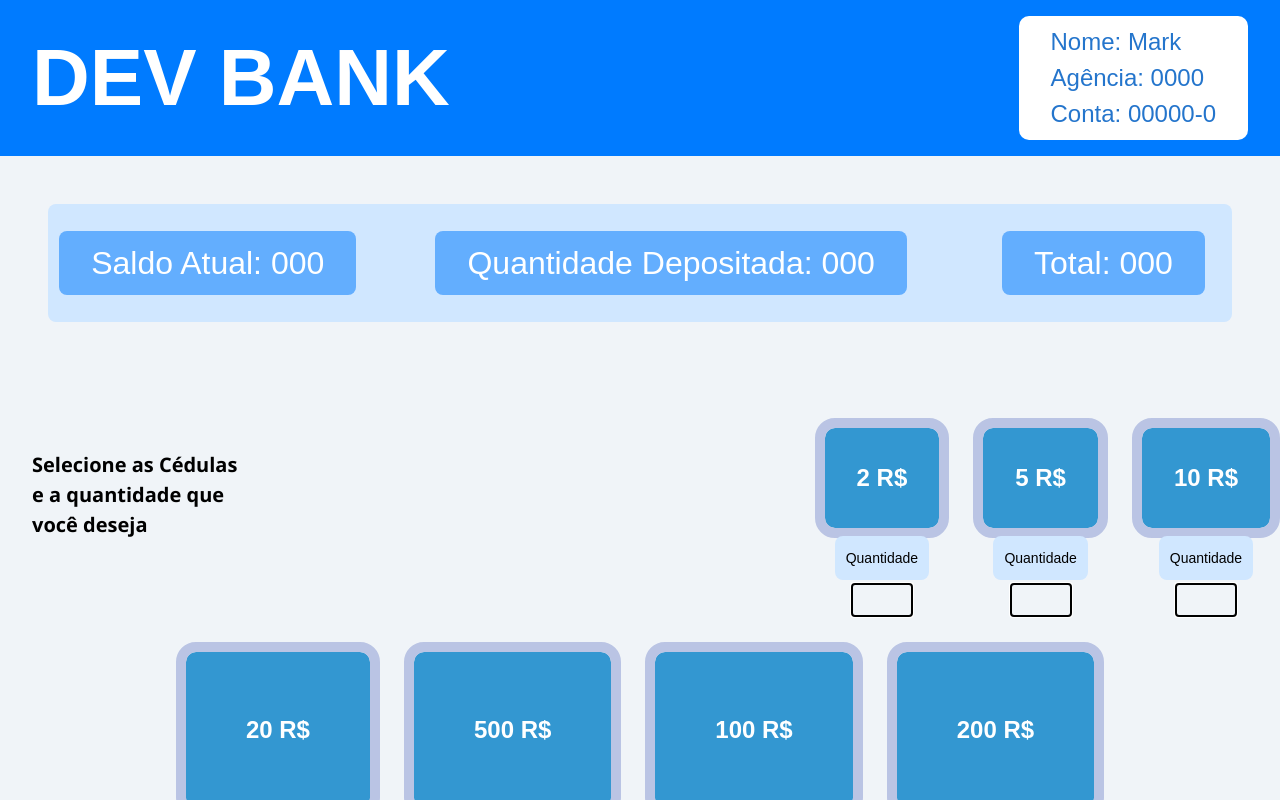
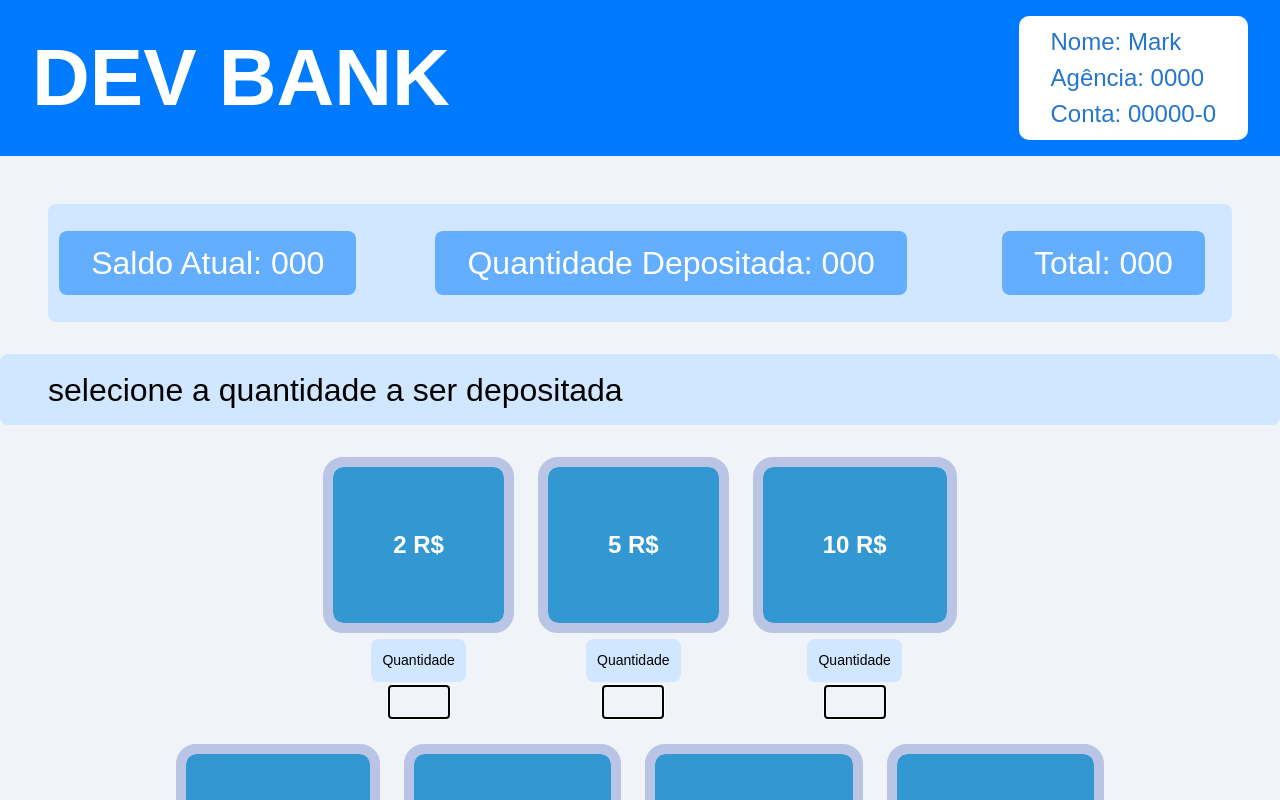
Before and after one commit to Maua-Dev/devbank_markthomaspedro_front, a React (Vite) app: page /deposit in a window 1280 px wide. Shown: the top 800 px of the page. Built offline with nearby package versions, Linux system fonts and the light colour scheme.

Commit message:
deposit_unfinished3.0

```diff
--- a/src/app/pages/deposit.tsx
+++ b/src/app/pages/deposit.tsx
@@ -9,13 +9,12 @@ const denominations = [
   { value: 50, label: "50 R$" },
   { value: 100, label: "100 R$" },
   { value: 200, label: "200 R$" },
-]
+];
 const Depositar = () => {
   const navigate = useNavigate();
   const [Quantity, SetQuantity] = useState<Record<number, number>>({});
   const SaldoAtual = 0;
   const Q2 = 0;
-
 
   return (
     <body>
@@ -23,36 +22,39 @@ const Depositar = () => {
         <div className="logo">DEV BANK</div>
         <div className="user-info">
           Nome: Mark <br />
-          Agência: 0000<br />
-          Conta: 00000-0<br />
+          Agência: 0000
+          <br />
+          Conta: 00000-0
+          <br />
         </div>
       </header>
-      <div className="main">
+      <div className="label-deposit">
         <label>
           <div className="deposit">Saldo Atual: 000</div>
           <div className="quantity"> Quantidade Depositada: 000</div>
           <div className="quantity"> Total: 000</div>
         </label>
       </div>
-
+      <div style={{width: "100%"}}>
+        <label className="text" style={{width: "100%"}}>selecione a quantidade a ser depositada</label>
+      </div>
       <div className="botao-container">
-        <p className="select">Selecione as Cédulas <br />e a quantidade que <br /> você deseja</p>
         <div className="nota-item">
-          <button className="button-cash">2 R$</button>
+          <button className="button-cash2">2 R$</button>
           <div className="quantidade">
             <label>Quantidade</label>
             <input type="number" min="0" />
           </div>
         </div>
         <div className="nota-item">
-          <button className="button-cash">5 R$</button>
+          <button className="button-cash2">5 R$</button>
           <div className="quantidade">
             <label>Quantidade</label>
             <input type="number" min="0" />
           </div>
         </div>
         <div className="nota-item">
-          <button className="button-cash">10 R$</button>
+          <button className="button-cash2">10 R$</button>
           <div className="quantidade">
             <label>Quantidade</label>
             <input type="number" min="0" />
--- a/src/app/styles/global.css
+++ b/src/app/styles/global.css
@@ -129,44 +129,15 @@ body {
    margin: 1rem 1rem;
   }
 
-  .button-cash{
-    cursor: pointer;
-    transition: 0.3s;
-    /* cor_texto */
-    background-color: rgb(51, 151, 209);
-    outline: 10px solid rgb(186, 196, 228);
-    box-shadow: 0 2px 8px rgba(0, 0, 0, 0.1);
-    font-weight: bold;
-    font-size: 24px;
-    text-align: center;
-    /* posicao */
-    padding: 2rem;
-    border-radius: 10px;
-    flex: 1;
-    min-width: 0;
-    color: white;
-  }
-  .button-cash.hover{
-    background-color: #a8d0f0;
-  }
-  .select{
-    font-size: 20px;
-    font-weight: bold;
-    font-family: 'Segoe UI', Tahoma, Geneva, Verdana, sans-serif;
 
-   /*posição*/
-   padding: 2rem;
-    border-radius: 10px;
-    flex: 1;
-    min-width: 0;
-
-  }
 
   .botao-container {
     display: flex;
     justify-content: center;
     gap: 1.5rem;
     margin-top: 1rem;
+    -ms-flex-align: center;
+
   }
 
   .button-cash2{
@@ -197,9 +168,9 @@ body {
   }
 
   .quantidade {
-    margin-top: 8px;
+    margin-top: 1rem;
     text-align: center;
-    flex-direction: line;
+    -ms-flex-align: center;
   }
 
   .quantidade label {
@@ -214,4 +185,16 @@ body {
     padding: 4px;
     text-align: center;
     outline: auto;
+    flex-direction: line;
   }
+
+  .label-deposit{
+    text-align: center;
+    padding-top: 3rem;
+    padding-inline: 3rem;
+  }
+
+  .text{
+    text-align: center;
+    padding-inline: 3rem;
+  }
```
